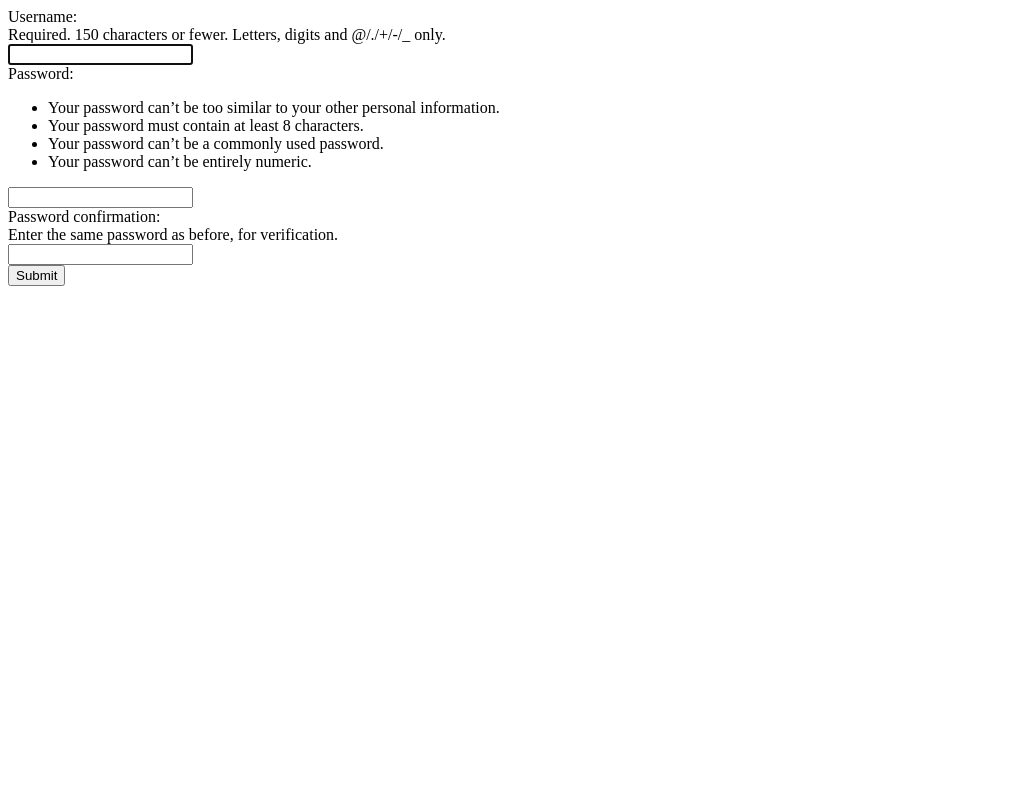
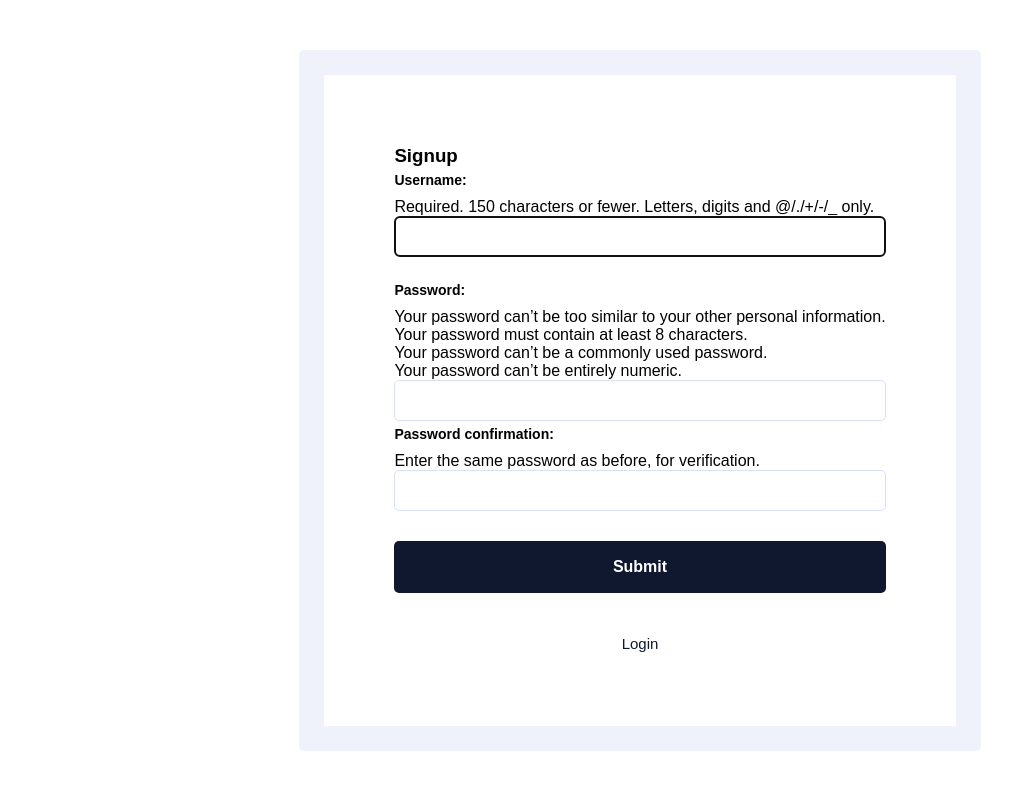
Before and after one commit to Ericmuturimwangi/Django_Auth, a Django app: page /signup/ in a window 1280 px wide. Shown: the whole page, without its empty margins (0-1036 px from the left). Run offline with Django 5.2, Linux system fonts and the light colour scheme.

Commit message:
update on the signup

```diff
--- /dev/null
+++ b/base/static/css/style.css
@@ -0,0 +1,74 @@
+*{
+    padding: 0;
+    margin: 0;
+    box-sizing: border-box;
+    font-family: 'Mulish', sans-serif;
+    transition: 0.3s all ease-in-out;
+   }
+   body{
+   display: flex;
+   justify-content: center;
+   align-items: center;
+   height: 100vh;
+   background-color: #fff;
+   }
+   .shadow-wrap{
+    border-radius: 5px;
+    padding: 25px;
+    background-color:#F0F2FB;
+   }
+   .form-wrap{
+    background-color: #fff;
+   padding: 70px;
+   }
+   .form-wrap form *{
+    display: block;
+    width: 100%;
+   }
+   .form-wrap form label{
+   margin-bottom: 5px;
+   font-size: 14px;
+   font-weight: 700;
+   line-height: 26px;
+   }
+   .form-wrap form input{
+   padding: 12px 20px;
+   border-radius: 5px;
+   border: 1px solid #DAE1F5;
+   background: #FFF;
+   color: #545D7A;
+   }
+   #id_username{
+    margin-bottom: 20px;
+   }
+   .form-wrap button{
+    border-radius: 5px;
+   background: #10182F;
+   color: #FFF;
+   cursor: pointer;
+   text-align: center;
+   font-size: 16px;
+   padding: 12px 68px;
+   font-weight: 700;
+   border: 1px solid transparent;
+   margin-top: 30px;
+   line-height: 26px;
+   }
+   .signup-link{
+    color: #10182F;
+    font-size: 15px;
+    margin-top: 20px;
+    text-align: center;
+    line-height: 25px;
+    display: block;
+   text-decoration: none;
+   }
+   .signup-link:hover{
+    text-decoration: underline;
+   }
+   .form-wrap button:hover{
+    background-color: #fff;
+    color: #10182F;
+    border-color: #10182F;
+
+   }
--- /dev/null
+++ b/base/templates/base.html
@@ -0,0 +1,15 @@
+<!DOCTYPE html>
+<html lang="en">
+<head>
+    <meta charset="UTF-8">
+    <meta name="viewport" content="width=device-width, initial-scale=1.0">
+    <title>Document</title>
+
+    {% load static %}
+    <link rel="stylesheet" href="{% static "css/style.css" %}">
+</head>
+<body>
+    {% block content %} {% endblock content %}
+
+</body>
+</html>
--- a/base/templates/registration/signup.html
+++ b/base/templates/registration/signup.html
@@ -1,5 +1,15 @@
+{% extends "base.html" %}
+{% block content %}
+<div class="shadow-wrap">
+    <div class="form-wrap">
+        <h3>Signup</h3>
 <form method="POST">
     {% csrf_token %}
     {{form}}
     <button type="Submit"> Submit</button>
 </form>
+<br/>
+<a class="signup-link"  href="{% url "base:login" %}">Login</a>
+</div>
+</div>
+{% endblock content %}
--- a/base/urls.py
+++ b/base/urls.py
@@ -5,4 +5,5 @@ urlpatterns = [
     path('', home, name="home"),
     path("signup/", authView, name="authView"),
     path("accounts/", include("django.contrib.auth.urls")),
+
 ]
--- a/base/views.py
+++ b/base/views.py
@@ -1,11 +1,13 @@
 from django.shortcuts import render, redirect
 from django.contrib.auth.forms import UserCreationForm
 from django.contrib.auth.decorators import login_required
+from django.urls import reverse
+
 
 # Create your views here.
 @login_required #automatically checks if the user is logged in
 def home(request):
-        return render(request, "home.html", {"form":form})
+    return render(request, "home.html", {})
 
 
 def authView(request):
--- a/loginSignUP/settings.py
+++ b/loginSignUP/settings.py
@@ -114,4 +114,4 @@ STATIC_URL = 'static/'
 DEFAULT_AUTO_FIELD = 'django.db.models.BigAutoField'
 
 LOGIN_REDIRECT_URL = "base:home" #home view
-LOGOUT_REDIRECT_URL = "base:login" #login view
+LOGOUT_REDIRECT_URL = "/" #login view
--- a/loginSignUP/urls.py
+++ b/loginSignUP/urls.py
@@ -2,9 +2,13 @@
 from django.contrib import admin
 from django.urls import path, include
 from django.contrib.auth import views as auth_views
+from django.conf import settings
+from django.conf.urls.static import static
+
 
 urlpatterns = [
     path('admin/', admin.site.urls),
     path('', include (("base.urls", "base"), "base")) ,
     path('login/', auth_views.LoginView.as_view(), name='login')
-]
+
+]+ static(settings.STATIC_URL)
```
Also changed, not shown: base/templates/home.html (+9 -1 lines), base/templates/registration/login.html (+10 -0 lines), db.sqlite3.
